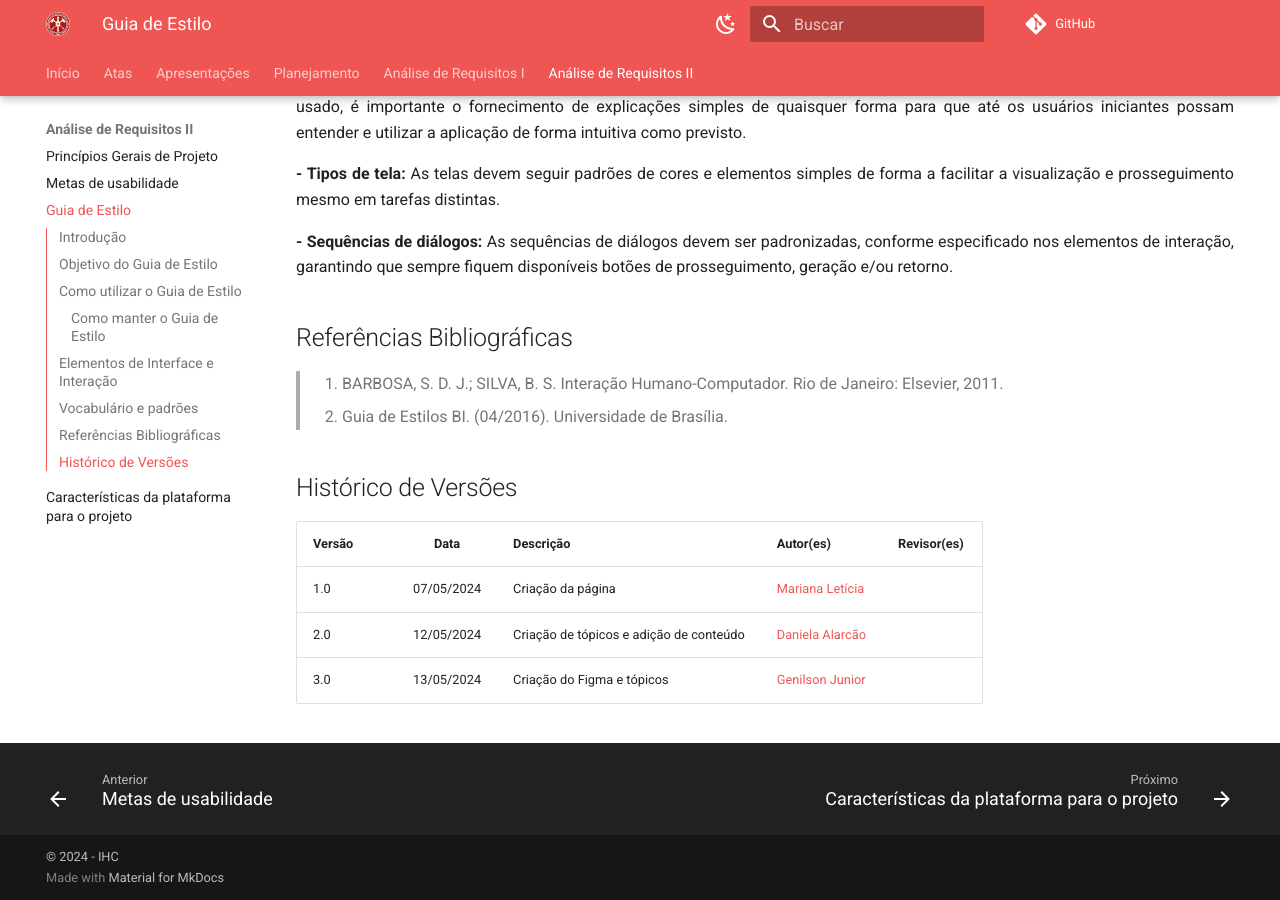
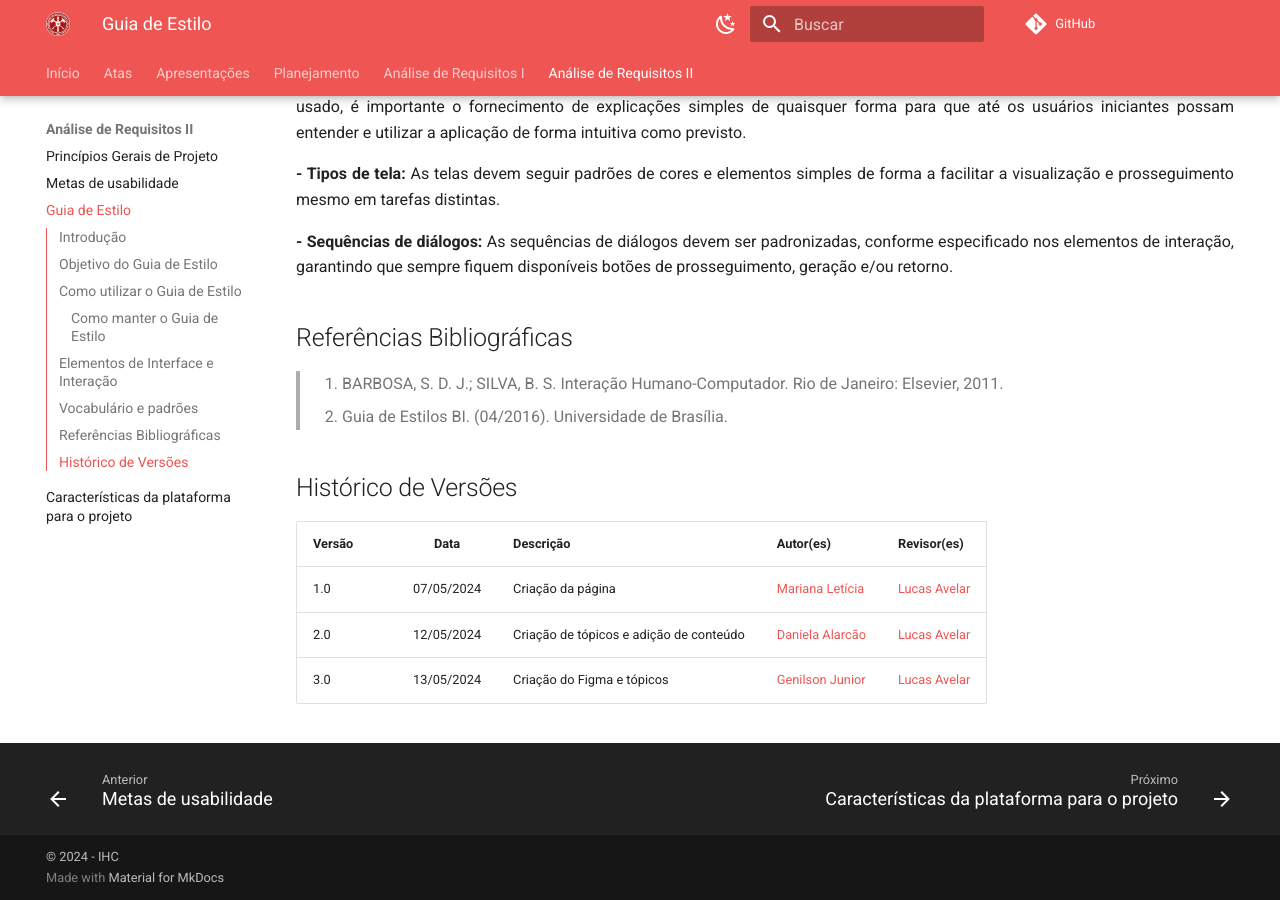
Before and after one commit to Interacao-Humano-Computador/2024.1-CBMERJ, an MkDocs documentation site: the page built from docs/analise_requisitos_2/guia_estilo.md, in a window 1280 px wide and 900 px high, scrolled down 1807 px. Built offline with MkDocs 1.6.1 and Material for MkDocs 9.7.7, drawn with Linux system fonts in a browser that asks for light colours; comment, search, counter and statistics services are not loaded.

Commit message:
formatação p.3

```diff
--- a/docs/analise_requisitos_2/guia_estilo.md
+++ b/docs/analise_requisitos_2/guia_estilo.md
@@ -36,6 +36,6 @@
 
 | Versão |    Data    | Descrição                                 | Autor(es)                                       | Revisor(es)                                    |
 | ------ | :--------: | ----------------------------------------- | ----------------------------------------------- | ---------------------------------------------- |
-| 1.0   | 07/05/2024 | Criação da página                         | [Mariana Letícia](https://github.com/Marianannn) |         |
-| 2.0   | 12/05/2024 | Criação de tópicos e adição de conteúdo                        | [Daniela Alarcão](https://github.com/danialarcao) |         |
-| 3.0   | 13/05/2024 | Criação do Figma e tópicos                    | [Genilson Junior](https://github.com/GenilsonJrs) |         |
+| 1.0   | 07/05/2024 | Criação da página                         | [Mariana Letícia](https://github.com/Marianannn) | [Lucas Avelar](https://github.com/LucasAvelar2711)        |
+| 2.0   | 12/05/2024 | Criação de tópicos e adição de conteúdo                        | [Daniela Alarcão](https://github.com/danialarcao) | [Lucas Avelar](https://github.com/LucasAvelar2711)        |
+| 3.0   | 13/05/2024 | Criação do Figma e tópicos                    | [Genilson Junior](https://github.com/GenilsonJrs) | [Lucas Avelar](https://github.com/LucasAvelar2711)        |
```
